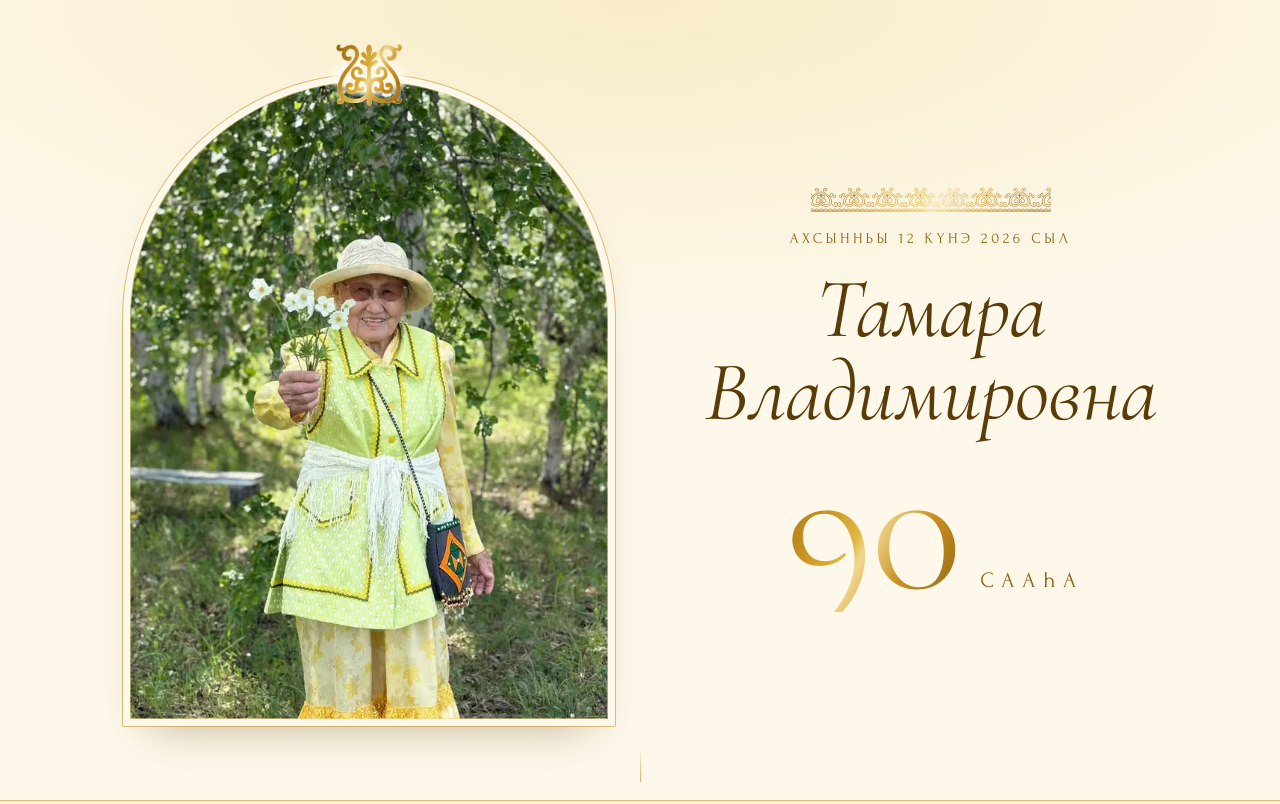
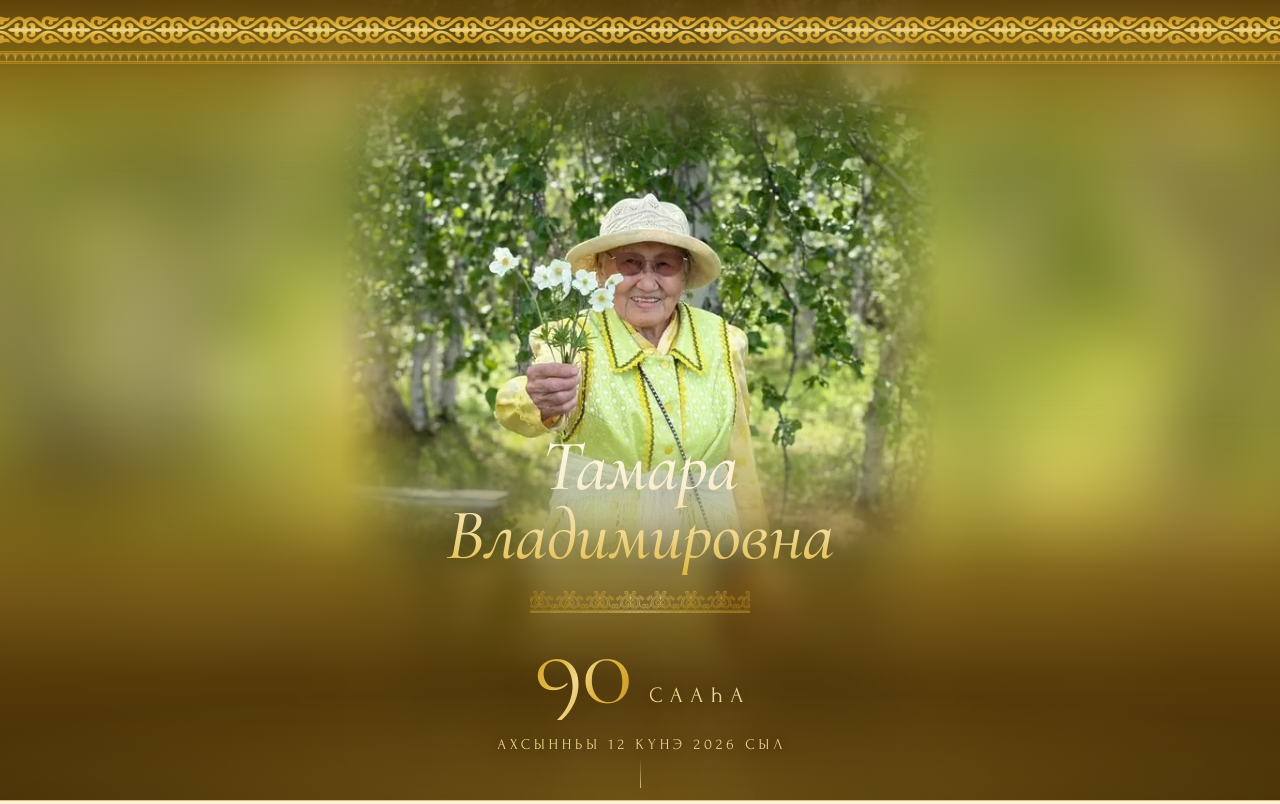
Before and after one commit to dbrsva/tamara-90, a plain HTML site: page index.html in a window 1280 px wide. Shown: the top 804 px of the page. Drawn offline with Linux system fonts and the light colour scheme.

Commit message:
Первый экран: фото на весь экран, золотое размытие, бегущий орнамент
Co-Authored-By: Claude Opus 5.5 <noreply@anthropic.com>

```diff
--- a/css/invite.css
+++ b/css/invite.css
@@ -237,97 +237,154 @@
 
 .jb-hero {
   position: relative;
-  min-height: 100vh;
-  min-height: 100svh;
-  display: flex;
-  align-items: center;
-  justify-content: center;
-  padding: 44px 18px 72px;
+  height: 100vh;
+  height: 100svh;
+  min-height: 560px;
+  overflow: hidden;
+  isolation: isolate;
+  color: var(--jb-cream);
+  background: var(--jb-dark);
+}
+
+/* фото на весь экран */
+.jb-hero__photo { position: absolute; inset: 0; z-index: 1; }
+.jb-hero__photo picture,
+.jb-hero__photo img,
+.jb-hero__bg picture,
+.jb-hero__bg img {
+  display: block;
+  width: 100%;
+  height: 100%;
+  max-width: none;
+  object-fit: cover;
+}
+.jb-hero__photo img { object-position: 46% 30%; }
+
+/* размытая золотистая копия — фон по бокам на широких экранах */
+.jb-hero__bg { position: absolute; inset: -60px; z-index: 0; display: none; }
+.jb-hero__bg img { filter: blur(34px) saturate(1.2) brightness(1.02); }
+.jb-hero__bg::after {
+  content: "";
+  position: absolute;
+  inset: 0;
+  background: linear-gradient(rgba(224, 184, 64, .28), rgba(200, 144, 32, .22)), radial-gradient(75% 80% at 50% 45%, rgba(250, 240, 208, 0) 40%, rgba(140, 96, 16, .45));
+}
+
+/* золотое размытие сверху и снизу */
+.jb-hero__veil {
+  position: absolute;
+  left: 0;
+  right: 0;
+  z-index: 2;
+  pointer-events: none;
+  -webkit-backdrop-filter: blur(14px) saturate(1.15);
+  backdrop-filter: blur(14px) saturate(1.15);
+}
+.jb-hero__veil--top {
+  top: 0;
+  height: 24%;
+  background: linear-gradient(to bottom, rgba(90, 60, 8, .9) 0%, rgba(140, 96, 16, .55) 40%, rgba(200, 144, 32, .18) 75%, rgba(200, 144, 32, 0) 100%);
+  -webkit-mask-image: linear-gradient(to bottom, #000 30%, transparent);
+  mask-image: linear-gradient(to bottom, #000 30%, transparent);
+}
+.jb-hero__veil--bottom {
+  bottom: 0;
+  height: 66%;
   background:
-    radial-gradient(120% 70% at 50% 0%, rgba(240, 216, 144, .38), rgba(240, 216, 144, 0) 60%),
-    var(--jb-ivory);
+    radial-gradient(90% 40% at 50% 100%, rgba(224, 184, 64, .25), rgba(224, 184, 64, 0) 70%),
+    linear-gradient(to top, rgba(66, 43, 4, .97) 0%, rgba(84, 56, 7, .93) 32%, rgba(110, 76, 12, .78) 52%, rgba(140, 96, 16, .42) 72%, rgba(200, 144, 32, .1) 90%, rgba(200, 144, 32, 0) 100%);
+  -webkit-mask-image: linear-gradient(to top, #000 58%, transparent);
+  mask-image: linear-gradient(to top, #000 58%, transparent);
 }
-.jb-hero__inner {
-  width: 100%;
-  max-width: 1040px;
+
+/* бегущий орнамент сверху */
+.jb-hero__orn {
+  position: absolute;
+  z-index: 3;
+  top: calc(16px + env(safe-area-inset-top, 0px));
+  left: 0;
+  right: 0;
+}
+.jb-hero__orn .jb-run--black { --h: 28px; }
+.jb-hero__orn .jb-run--thin { margin-top: 7px; }
+
+/* текст поверх фото снизу */
+.jb-hero__text {
+  position: absolute;
+  z-index: 3;
+  left: 0;
+  right: 0;
+  bottom: calc(50px + env(safe-area-inset-bottom, 0px));
+  padding: 0 18px;
   display: flex;
   flex-direction: column;
   align-items: center;
+  text-align: center;
 }
-.jb-hero__photo {
-  position: relative;
-  width: min(84vw, 420px, calc(58svh * .75));
-  width: min(84cqi, 420px, calc(58svh * .75));
-  margin-top: 24px;
-}
-.jb-hero__emblem {
-  position: absolute;
-  z-index: 2;
-  left: 50%;
-  top: -30px;
-  width: 66px;
-  transform: translateX(-50%);
-  filter: drop-shadow(0 0 0 var(--jb-ivory));
-}
-/* подложка под эмблемой, чтобы линия арки не проходила сквозь неё */
-.jb-hero__photo::before {
-  content: "";
-  position: absolute;
-  z-index: 1;
-  left: 50%;
-  top: -20px;
-  width: 86px;
-  height: 44px;
-  transform: translateX(-50%);
-  background: radial-gradient(closest-side, var(--jb-ivory) 70%, rgba(253, 248, 234, 0));
-}
-
-.jb-hero__text { display: flex; flex-direction: column; align-items: center; }
-.jb-hero__top { width: 200px; margin-top: 30px; opacity: .9; }
 .jb-hero__date {
-  margin-top: 16px;
-  font-size: clamp(12px, 3.6cqi, 15px);
-  letter-spacing: .24em;
-  color: var(--jb-antique);
+  margin-top: 14px;
+  font-size: clamp(12px, 3.6cqi, 17px);
+  letter-spacing: .26em;
+  padding-left: .26em;
+  color: var(--jb-pale);
+  text-shadow: 0 1px 10px rgba(40, 25, 0, .6);
 }
 .jb-hero__name {
-  margin-top: 18px;
   font-family: var(--jb-serif);
   font-style: italic;
-  font-weight: 400;
-  font-size: clamp(44px, 13.6vw, 74px);
-  font-size: clamp(44px, 13.6cqi, 74px);
-  line-height: .98;
+  font-weight: 500;
+  font-size: clamp(54px, 16vw, 124px);
+  font-size: clamp(54px, 16cqi, 124px);
+  line-height: .95;
   letter-spacing: -.005em;
-  color: var(--jb-dark);
+  padding: 0 .05em .08em;
+  color: #FAF0D0;
+  background: linear-gradient(180deg, #FFF9E6 0%, #FAF0D0 35%, #F0D890 70%, #E0B840 100%);
+  -webkit-background-clip: text;
+  background-clip: text;
+  -webkit-text-fill-color: transparent;
+  filter: drop-shadow(0 4px 16px rgba(30, 18, 0, .55));
 }
 .jb-hero__name span { display: block; }
+.jb-hero__rule { width: min(220px, 56%); margin: 16px auto 4px; }
+.jb-hero .jb-orn--hearts { background-image: url("../assets/ornaments/hearts-light.png"); }
 .jb-hero__age {
   display: flex;
   align-items: baseline;
   justify-content: center;
   gap: 14px;
-  margin-top: 6px;
 }
 .jb-hero__num {
   font-family: var(--jb-serif);
   font-weight: 300;
-  font-size: clamp(110px, 34vw, 180px);
-  font-size: clamp(110px, 34cqi, 180px);
-  line-height: .9;
+  font-size: clamp(80px, 22vw, 170px);
+  font-size: clamp(80px, 22cqi, 170px);
+  line-height: .95;
   letter-spacing: -.02em;
   padding: 0 .04em;
+  color: var(--jb-bright);
+  background: var(--jb-grad-light);
+  -webkit-background-clip: text;
+  background-clip: text;
+  -webkit-text-fill-color: transparent;
+  filter: drop-shadow(0 4px 16px rgba(30, 18, 0, .5));
 }
-.jb-hero__years { font-size: 19px; letter-spacing: .36em; color: var(--jb-antique); }
+.jb-hero__years {
+  font-size: clamp(18px, 5cqi, 26px);
+  letter-spacing: .34em;
+  color: var(--jb-pale);
+  text-shadow: 0 1px 10px rgba(40, 25, 0, .6);
+}
 
 .jb-hero__scroll {
   position: absolute;
+  z-index: 3;
   left: 50%;
-  bottom: 18px;
+  bottom: calc(12px + env(safe-area-inset-bottom, 0px));
   width: 1px;
-  height: 34px;
-  background: linear-gradient(to bottom, rgba(200, 144, 32, 0), var(--jb-gold));
-  opacity: .7;
+  height: 30px;
+  background: linear-gradient(to bottom, rgba(240, 216, 144, 0), var(--jb-pale));
+  opacity: .8;
 }
 
 /* ─────────── 2. Приглашение ─────────── */
@@ -816,21 +873,25 @@
 /* ─────────── Планшет и компьютер ─────────── */
 
 @container jb (min-width: 900px) {
-  .jb-hero { padding: 72px 48px; }
-  .jb-hero__inner {
-    flex-direction: row;
-    align-items: center;
-    justify-content: center;
-    gap: clamp(48px, 7vw, 110px);
-    gap: clamp(48px, 7cqi, 110px);
+  /* широкий экран: чёткое фото по центру во всю высоту, по бокам — размытая копия */
+  .jb-hero__bg { display: block; }
+  .jb-hero__photo {
+    left: 50%;
+    right: auto;
+    width: calc(100svh * .75);
+    min-width: 420px;
+    transform: translateX(-50%);
+    -webkit-mask-image: linear-gradient(90deg, transparent, #000 14%, #000 86%, transparent);
+    mask-image: linear-gradient(90deg, transparent, #000 14%, #000 86%, transparent);
   }
-  .jb-hero__photo { width: min(520px, calc(82vh * .75)); margin-top: 0; }
-  .jb-hero__text { min-width: 420px; }
-  .jb-hero__top { margin-top: 0; width: 240px; }
+  .jb-js .jb-hero__photo[data-reveal] { transform: translateX(-50%) scale(1.035); }
+  .jb-js .jb-hero__photo[data-reveal].is-in { transform: translateX(-50%); }
+  .jb-hero__veil--bottom { height: 50%; }
+  .jb-hero__text { bottom: 44px; }
+  .jb-hero__name { font-size: clamp(64px, 5.6cqi, 88px); }
+  .jb-hero__num { font-size: clamp(96px, 8.4cqi, 132px); }
+  .jb-hero__years { font-size: 22px; }
   .jb-hero__date { font-size: 15px; }
-  .jb-hero__name { font-size: clamp(70px, 6.6vw, 100px); }
-  .jb-hero__num { font-size: clamp(170px, 15vw, 230px); }
-  .jb-hero__years { font-size: 22px; }
 
   .jb-section { padding-left: 48px; padding-right: 48px; }
   .jb-invite { padding-top: 120px; }
@@ -865,7 +926,6 @@
 
 /* Очень узкие экраны (iPhone SE 1-го поколения и т.п.) */
 @container jb (max-width: 350px) {
-  .jb-hero { padding-left: 16px; padding-right: 16px; }
   .jb-section { padding-left: 16px; padding-right: 16px; }
   .jb-card { padding-left: 18px; padding-right: 18px; }
   .jb-choice, .jb-input { font-size: 18px; }
--- a/index.html
+++ b/index.html
@@ -14,7 +14,7 @@
   <meta property="og:url" content="https://dbrsva.github.io/tamara-90/">
   <meta property="og:type" content="website">
 
-  <link rel="preload" as="image" href="assets/photos/photo-1-960.webp" imagesrcset="assets/photos/photo-1-640.webp 640w, assets/photos/photo-1-960.webp 960w" imagesizes="(min-width: 900px) 440px, 76vw" type="image/webp">
+  <link rel="preload" as="image" href="assets/photos/photo-1-960.webp" imagesrcset="assets/photos/photo-1-640.webp 640w, assets/photos/photo-1-960.webp 960w" imagesizes="(min-width: 900px) 75svh, 100vw" type="image/webp">
 
   <link rel="stylesheet" href="css/fonts.css">
   <link rel="stylesheet" href="css/page.css">
@@ -29,30 +29,44 @@
 
   <!-- ═════════ 1. ПЕРВЫЙ ЭКРАН ═════════ -->
   <header class="jb-hero">
-    <div class="jb-hero__inner">
+    <!-- размытая золотистая подложка (видна по бокам на широких экранах) -->
+    <div class="jb-hero__bg" aria-hidden="true">
+      <picture>
+          <source type="image/webp" srcset="assets/photos/photo-1-640.webp 640w, assets/photos/photo-1-960.webp 960w" sizes="(min-width: 900px) 75svh, 100vw">
+          <img src="assets/photos/photo-1-960.jpg" srcset="assets/photos/photo-1-640.jpg 640w, assets/photos/photo-1-960.jpg 960w" sizes="(min-width: 900px) 75svh, 100vw"
+               width="960" height="1280" alt="" decoding="async">
+        </picture>
+    </div>
+    <!-- фото на весь экран -->
     <div class="jb-hero__photo" data-reveal="photo">
-        <span class="jb-orn jb-orn--emblem jb-hero__emblem" aria-hidden="true"></span>
-        <div class="jb-arch">
       <picture>
-            <source type="image/webp" srcset="assets/photos/photo-1-640.webp 640w, assets/photos/photo-1-960.webp 960w" sizes="(min-width: 900px) 440px, 76vw">
-            <img src="assets/photos/photo-1-960.jpg" srcset="assets/photos/photo-1-640.jpg 640w, assets/photos/photo-1-960.jpg 960w" sizes="(min-width: 900px) 440px, 76vw"
+          <source type="image/webp" srcset="assets/photos/photo-1-640.webp 640w, assets/photos/photo-1-960.webp 960w" sizes="(min-width: 900px) 75svh, 100vw">
+          <img src="assets/photos/photo-1-960.jpg" srcset="assets/photos/photo-1-640.jpg 640w, assets/photos/photo-1-960.jpg 960w" sizes="(min-width: 900px) 75svh, 100vw"
                width="960" height="1280" alt="Тамара Владимировна" fetchpriority="high" decoding="async">
         </picture>
     </div>
+    <!-- золотое размытие сверху и снизу -->
+    <div class="jb-hero__veil jb-hero__veil--top" aria-hidden="true"></div>
+    <div class="jb-hero__veil jb-hero__veil--bottom" aria-hidden="true"></div>
+
+    <!-- бегущий орнамент сверху -->
+    <div class="jb-hero__orn" aria-hidden="true">
+      <div class="jb-run jb-run--black"><span class="jb-run__track"></span></div>
+      <div class="jb-run jb-run--trees jb-run--rev jb-run--thin"><span class="jb-run__track"></span></div>
     </div>
 
+    <!-- текст снизу -->
     <div class="jb-hero__text">
-        <span class="jb-orn jb-orn--hearts jb-hero__top" aria-hidden="true" data-reveal style="--d:1"></span>
-        <p class="jb-caps jb-hero__date" data-reveal style="--d:2">Ахсынньы 12 күнэ 2026 сыл</p>
       <h1 class="jb-hero__name" data-reveal style="--d:3">
         <span>Тамара</span>
         <span>Владимировна</span>
       </h1>
+      <span class="jb-orn jb-orn--hearts jb-hero__rule" aria-hidden="true" data-reveal style="--d:4"></span>
       <p class="jb-hero__age" data-reveal style="--d:5" aria-label="90 сааһа">
-          <span class="jb-hero__num jb-gold-text">90</span>
+        <span class="jb-hero__num">90</span>
         <span class="jb-caps jb-hero__years">сааһа</span>
       </p>
-      </div>
+      <p class="jb-caps jb-hero__date" data-reveal style="--d:6">Ахсынньы 12 күнэ 2026 сыл</p>
     </div>
     <span class="jb-hero__scroll" aria-hidden="true"></span>
   </header>
```
Lines whose indentation alone changed are shown as unchanged.
